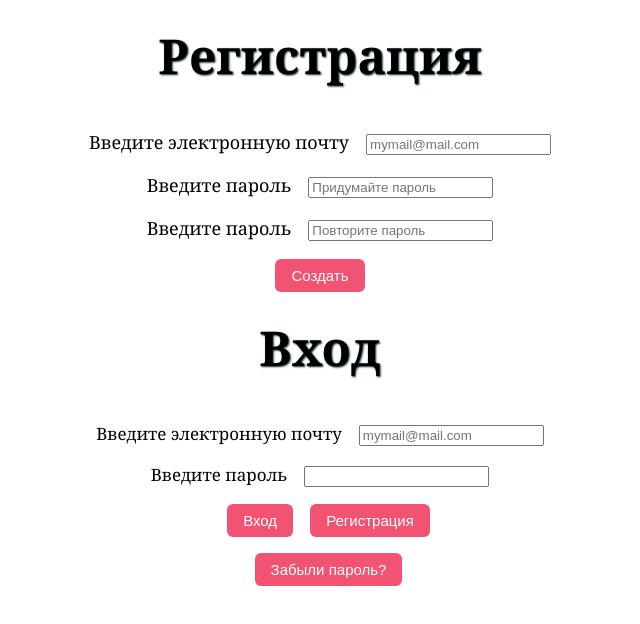
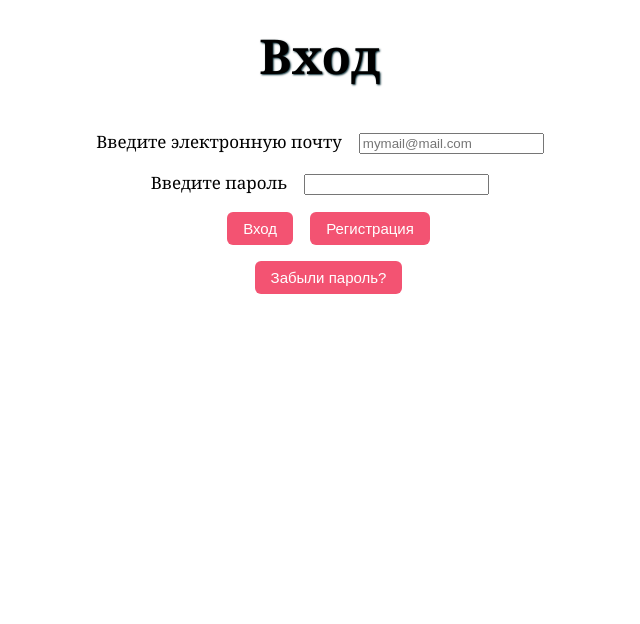
Before and after one commit to ncedu-tlt/2020_ncpr_english_lessons, a React (Create React App) app: page /home in a window 1280 px wide. Shown: the top 624 px of the page, without its empty margins (320-960 px from the left). Built offline with nearby package versions, Linux system fonts and the light colour scheme.

Commit message:
Added a proper routing
Divided our web-site into different sections: home, registrations, login section, etc.

```diff
--- a/src/App.js
+++ b/src/App.js
@@ -5,7 +5,7 @@ import TestComponent from "./components/test/test.component";
 import RegistrationComponent from "./components/Registration/registration.component";
 import AuthorizationComponent from "./components/Authorization/authorization.component";
 
-import { Switch, Route, BrowserRouter } from 'react-router-dom';
+import { Switch, Route, BrowserRouter, Redirect } from 'react-router-dom';
 import AccountPage from './components/test/test.newpage';
 
 
@@ -14,11 +14,12 @@ class App extends React.Component{
     return (
         <div className="App">
           <BrowserRouter>
-          <RegistrationComponent/>
-          <AuthorizationComponent/>
             <Switch>
               <Route path = '/languagePick' component = {TestComponent}/>
               <Route path='/account' component = {AccountPage}/>
+              <Route path='/home' component = {AuthorizationComponent}/>
+              <Route path='/registration' component = {RegistrationComponent}/>
+              <Redirect from='/' to='/home'/>
             </Switch>
           </BrowserRouter>
         </div>
--- a/src/components/Authorization/authorization.component.js
+++ b/src/components/Authorization/authorization.component.js
@@ -1,5 +1,6 @@
 import React from "react";
 import "./authorization.component.scss"
+import { Link } from "react-router-dom";
 
 class AuthorizationComponent extends React.Component {
     constructor(props) {
@@ -25,7 +26,7 @@ class AuthorizationComponent extends React.Component {
                 </div>
                 <div className="authorization-component__button">
                     <p><input type="submit" value="Вход" />
-                <input type="submit" value="Регистрация" /></p>
+                    <Link to='/registration'><input type="submit" value="Регистрация" /></Link></p>
                     <p><input type="submit" value="Забыли пароль?" /></p>
                 </div>
             </div>
```
Lines whose indentation alone changed are shown as unchanged.
